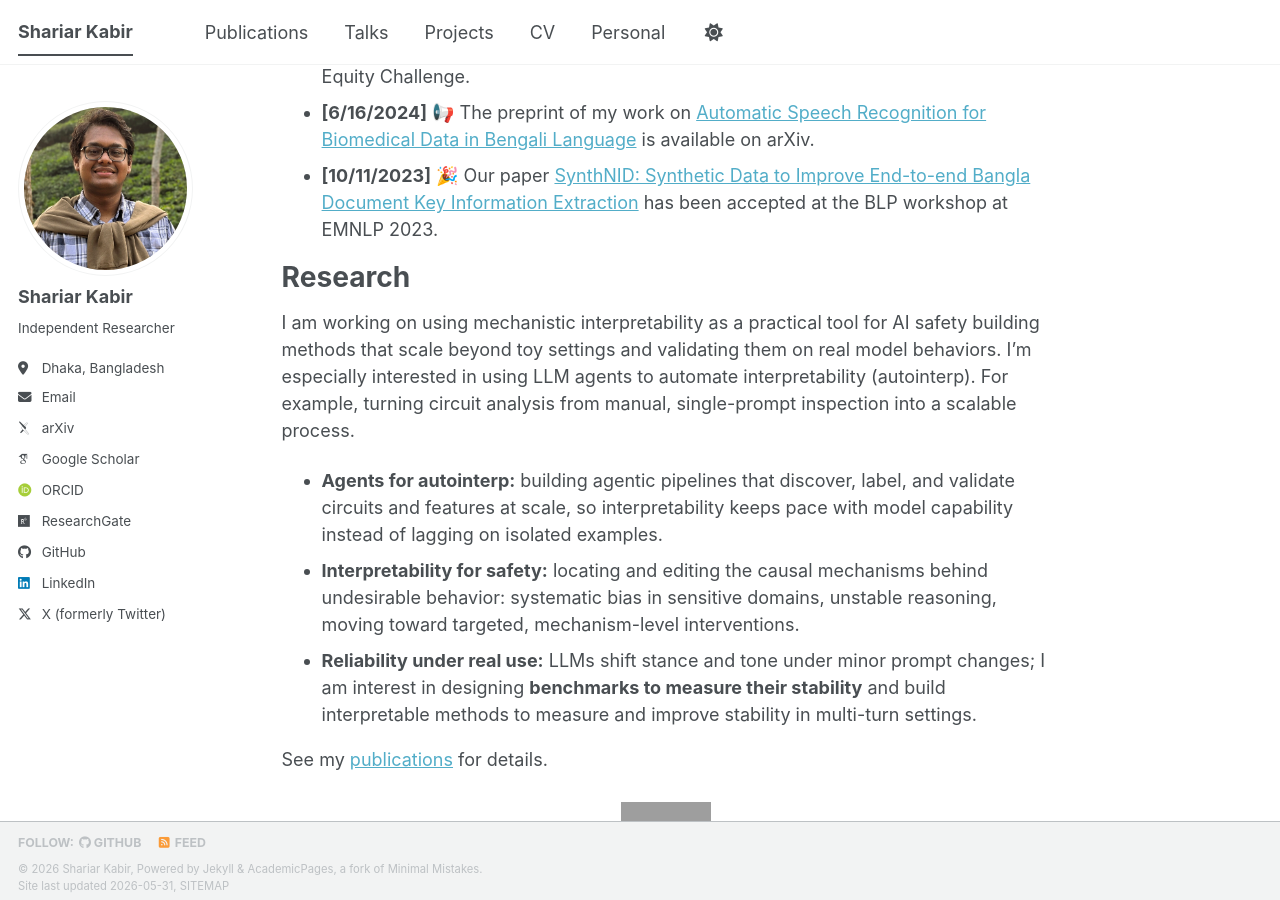
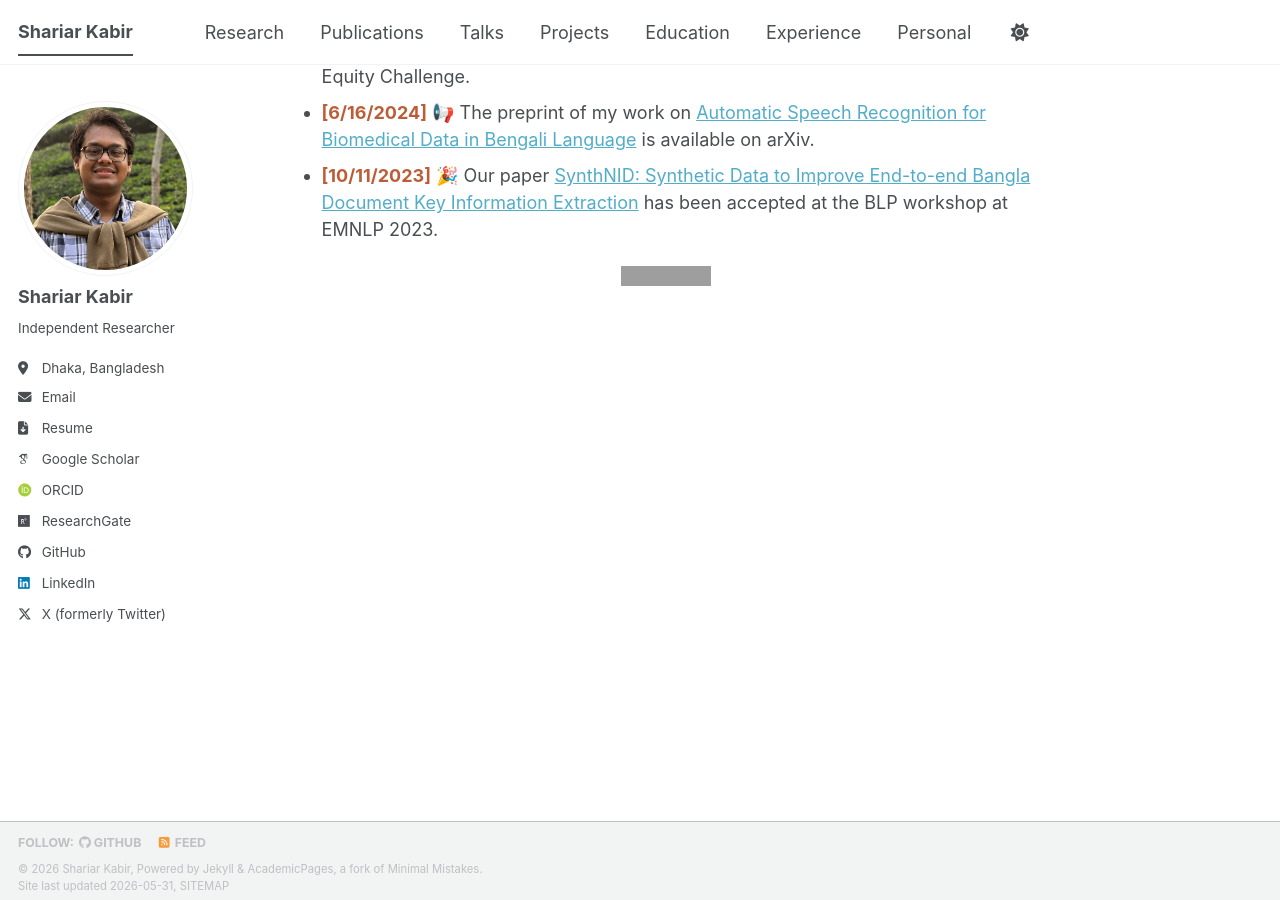
Before and after one commit to Shariar076/shariar076.github.io, a Jekyll site: the page built from _pages/about.md, in a window 1280 px wide and 900 px high, scrolled down 1093 px. Built offline with Jekyll 4.4.1, drawn with Linux system fonts in a browser that asks for light colours; some web fonts are replaced; a script bundle is joined from its source files by our own code; library files that are not in the unit come from our copies; grey boxes are pictures that could not be loaded.

Commit message:
init migration complete

```diff
--- a/_config.yml
+++ b/_config.yml
@@ -31,10 +31,11 @@ author:
   employer         : # "Celloscope Ltd"
   uri              : # URL
   email            : "shariar1405076@gmail.com"
+  resume           : "https://drive.google.com/file/d/1PgpbyadoiLizuEldiPbLEYyajZAsMr6z/view?usp=drive_link"
 
   # Academic websites
   academia         : # URL
-  arxiv            : https://arxiv.org/a/kabir_s_1.html
+  arxiv            : # https://arxiv.org/a/kabir_s_1.html
   googlescholar    : "https://scholar.google.com/citations?hl=en&user=lYyoEJMAAAAJ"
   inspire-hep      : # URL
   impactstory      : # URL
--- a/_data/navigation.yml
+++ b/_data/navigation.yml
@@ -5,6 +5,9 @@
 # prevent it from being included in the site.
 
 main:
+  - title: "Research"
+    url: /research/
+
   - title: "Publications"
     url: /publications/
 
@@ -14,8 +17,11 @@ main:
   - title: "Projects"
     url: /portfolio/
 
-  - title: "CV"
-    url: /cv/
+  - title: "Education"
+    url: /education/
+
+  - title: "Experience"
+    url: /experience/
 
   - title: "Personal"
     url: /personal/
--- a/_includes/author-profile.html
+++ b/_includes/author-profile.html
@@ -35,6 +35,9 @@
       {% endif %}
       {% if author.email %}
         <li><a href="mailto:{{ author.email }}"><i class="fas fa-fw fa-envelope icon-pad-right" aria-hidden="true"></i>{{ site.data.ui-text[site.locale].email_label | default: "Email" }}</a></li>
+      {% endif %}
+      {% if author.resume %}
+        <li><a href="{{ author.resume }}"><i class="fas fa-fw fa-file-arrow-down icon-pad-right" aria-hidden="true"></i>Resume</a></li>
       {% endif %}
 
       <!-- Font Awesome and Academicons icons / Academic websites -->
--- a/_pages/about.md
+++ b/_pages/about.md
@@ -21,36 +21,14 @@ I led the AI Research and Engineering team at [Celloscope Ltd](https://celloscop
 
 News
 ======
-* **[3/26/2026]** 🎉 My paper *PReSS: An Automated Black-Box Framework for Evaluating Political Stance Stability in LLMs* has been accepted at PoliticalNLP @ LREC-COLING 2026.
-* **[2/7/2026]** 🥳🎉 I've been accepted to SPAR Spring 2026, where I'll be working on [real-time automated interpretability](https://sparai.org/projects/sp26/reccTI7zHJarXZ9oG) methods for AI safety, mentored by Sriram Balasubramanian.
-* **[12/23/2025]** 🎉 My paper [AgnoSVD: Dynamic Resource Allocation for Serverless Workloads using Collaborative Filtering](https://www.sciencedirect.com/science/article/pii/S2590005625002899) has been published in the journal Array.
-* **[4/25/2025]** 📢 My paper [Do Words Reflect Beliefs? Evaluating Belief Depth in Large Language Models](https://arxiv.org/abs/2504.17052) is available on arXiv.
-* **[9/22/2024]** 🏆 Our solution [AmarDoctor](https://solve.mit.edu/challenges/2024-global-health-challenge/solutions/85842) was selected at the 2024 Global Health Equity Challenge.
-* **[6/16/2024]** 📢 The preprint of my work on [Automatic Speech Recognition for Biomedical Data in Bengali Language](https://arxiv.org/abs/2406.12931) is available on arXiv.
-* **[10/11/2023]** 🎉 Our paper [SynthNID: Synthetic Data to Improve End-to-end Bangla Document Key Information Extraction](https://aclanthology.org/2023.banglalp-1.13/) has been accepted at the BLP workshop at EMNLP 2023.
+* **<span style="color:#bd5d38;">[3/26/2026]</span>** 🎉 My paper *PReSS: An Automated Black-Box Framework for Evaluating Political Stance Stability in LLMs* has been accepted at PoliticalNLP @ LREC-COLING 2026.
+* **<span style="color:#bd5d38;">[2/7/2026]</span>** 🥳🎉 I've been accepted to SPAR Spring 2026, where I'll be working on [real-time automated interpretability](https://sparai.org/projects/sp26/reccTI7zHJarXZ9oG) methods for AI safety, mentored by Sriram Balasubramanian.
+* **<span style="color:#bd5d38;">[12/23/2025]</span>** 🎉 My paper [AgnoSVD: Dynamic Resource Allocation for Serverless Workloads using Collaborative Filtering](https://www.sciencedirect.com/science/article/pii/S2590005625002899) has been published in the journal Array.
+* **<span style="color:#bd5d38;">[4/25/2025]</span>** 📢 My paper [Do Words Reflect Beliefs? Evaluating Belief Depth in Large Language Models](https://arxiv.org/abs/2504.17052) is available on arXiv.
+* **<span style="color:#bd5d38;">[9/22/2024]</span>** 🏆 Our solution [AmarDoctor](https://solve.mit.edu/challenges/2024-global-health-challenge/solutions/85842) was selected at the 2024 Global Health Equity Challenge.
+* **<span style="color:#bd5d38;">[6/16/2024]</span>** 📢 The preprint of my work on [Automatic Speech Recognition for Biomedical Data in Bengali Language](https://arxiv.org/abs/2406.12931) is available on arXiv.
+* **<span style="color:#bd5d38;">[10/11/2023]</span>** 🎉 Our paper [SynthNID: Synthetic Data to Improve End-to-end Bangla Document Key Information Extraction](https://aclanthology.org/2023.banglalp-1.13/) has been accepted at the BLP workshop at EMNLP 2023.
 
-
-<!-- Research
-======
-My work is organized around three intertwined directions:
-
-* **Reliability**: LLMs often exhibit unstable reasoning across dialogue turns, arbitrarily shifting stances or tone in response to minor prompt variations. My work stress-tests model opinions and investigates interpretable methods to quantify and improve behavioral stability.
-* **Interpretability**: I seek to identify model parameters and computational circuits responsible for specific behavioral traits, and to build scalable tools for automated circuit analysis that move beyond single-prompt inspection.
-* **Safety and Fairness**: LLMs remain systematically biased in socially sensitive domains. My current direction moves beyond empirical fine-tuning toward targeted interventions that identify and modify the causal mechanisms underlying biased behavior.
-
-See my [publications](/publications/) for details. -->
-
-Research
-======
-I am working on using mechanistic interpretability as a practical tool for AI safety building methods that scale beyond toy settings and validating them on real model behaviors.
-I'm especially interested in using LLM agents to automate interpretability (autointerp). For example, turning circuit analysis from manual, single-prompt inspection into a scalable process.
-
-* **Agents for autointerp:** building agentic pipelines that discover, label, and validate circuits and features at scale, so interpretability
-  keeps pace with model capability instead of lagging on isolated examples.
-* **Interpretability for safety:** locating and editing the causal mechanisms behind undesirable behavior: systematic bias in sensitive domains, unstable reasoning, moving toward targeted, mechanism-level interventions.
-* **Reliability under real use:** LLMs shift stance and tone under minor prompt changes; I am interest in designing **benchmarks to measure their stability** and build interpretable methods to measure and improve stability in multi-turn settings.
-
-See my [publications](/publications/) for details.
 
 <div class="visitormap" style="text-align:center;">
   <a href="https://mapmyvisitors.com/web/1bx5s" title="Visit tracker"><img src="https://mapmyvisitors.com/map.png?d=2jXlKGzMnriy0ZWRRHcgHG2MARTylxM4nW7o16uKIlc&cl=ffffff&co=315772&w=225"></a>
```
Also changed, not shown: _pages/education.md (added, +39 -0 lines), _pages/experience.md (added, +70 -0 lines), _pages/research.md (added, +36 -0 lines), 2 other files.
